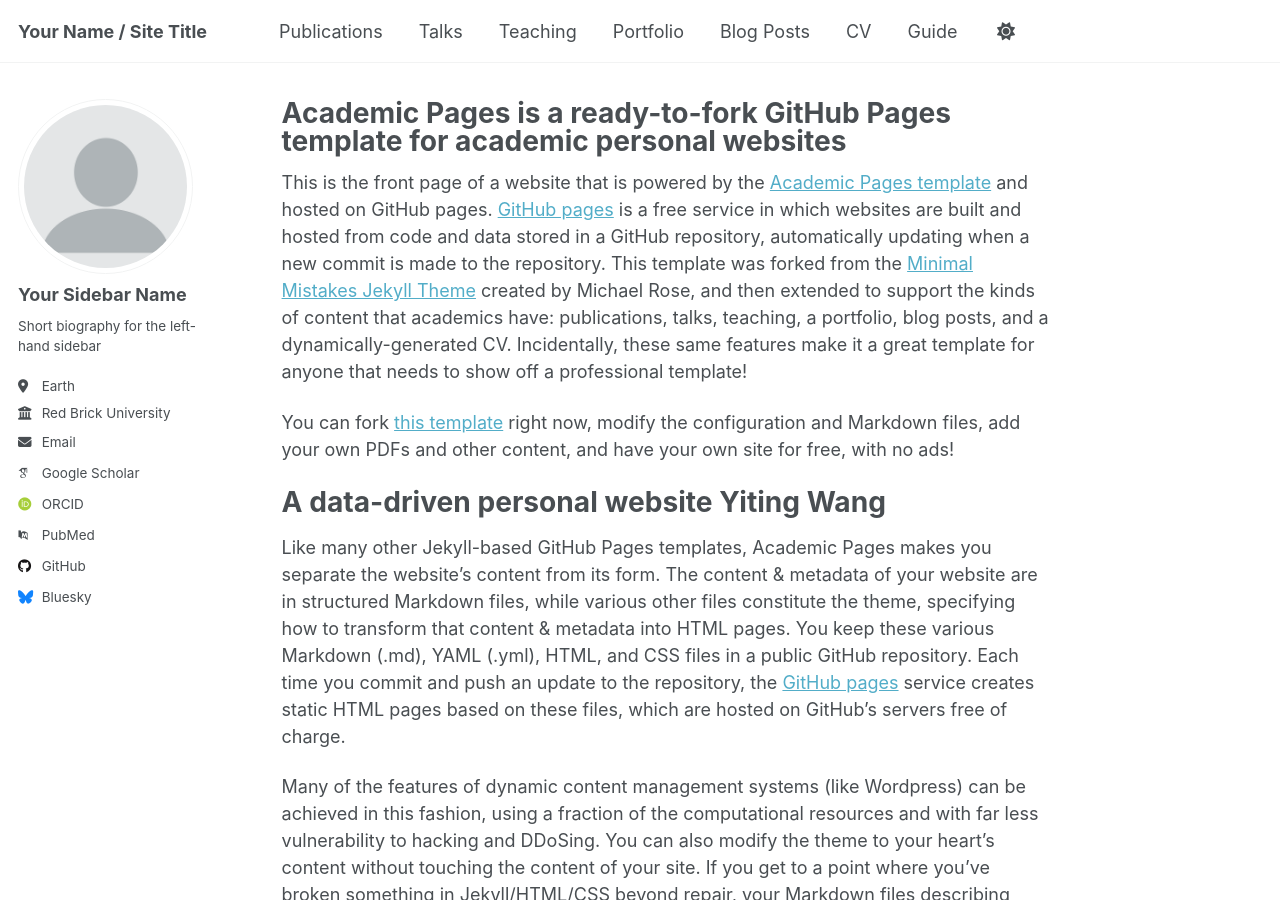
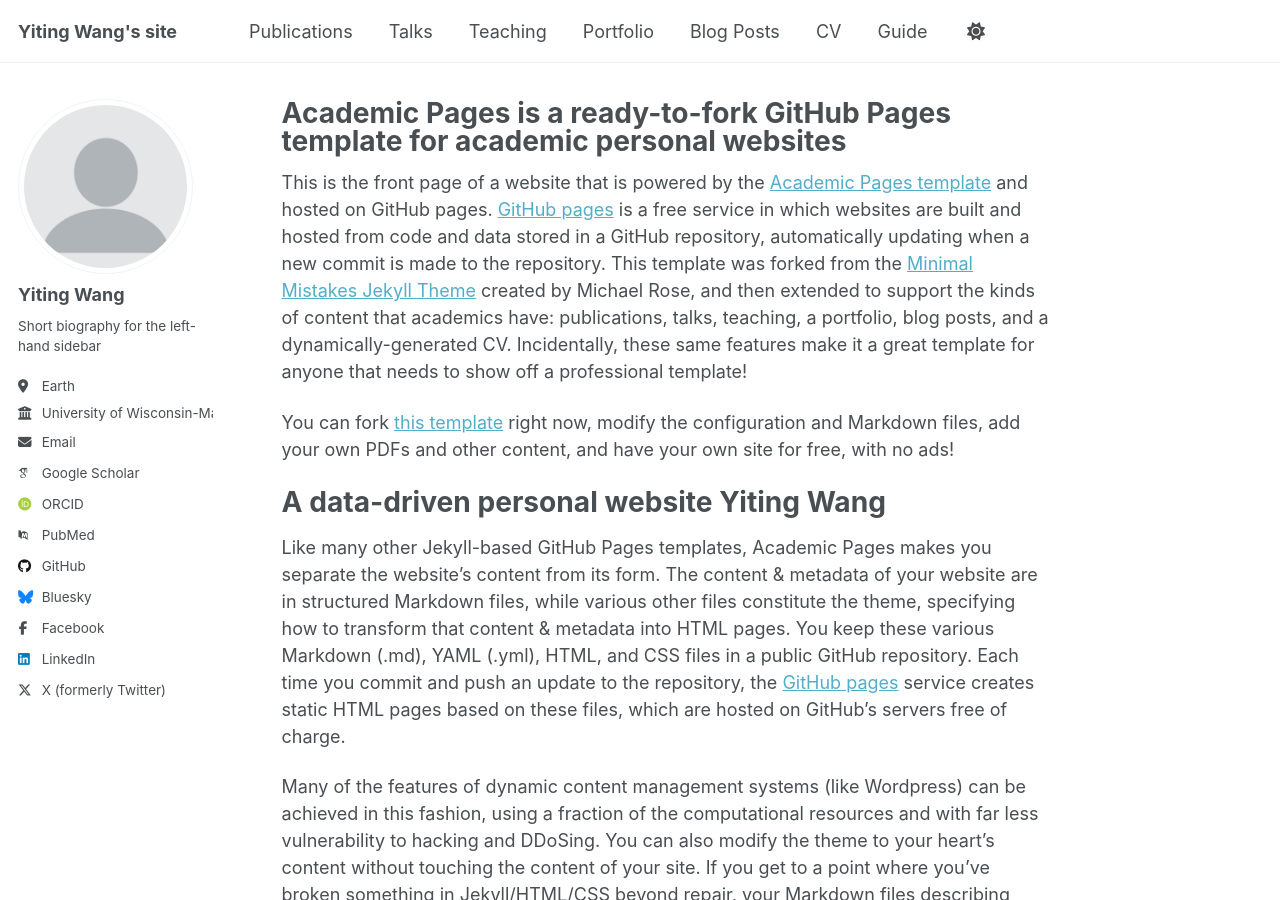
Before and after one commit to OdileYTWang/OdileYTWang.github.io, a Jekyll site: the page built from _pages/about.md, in a window 1280 px wide and 900 px high. Built offline with Jekyll 4.4.1, drawn with Linux system fonts in a browser that asks for light colours; some web fonts are replaced; a script that is not in the unit is left out.

Commit message:
Update _config.yml

```diff
--- a/_config.yml
+++ b/_config.yml
@@ -9,7 +9,7 @@
 # Basic Site Settings
 locale                   : "en-US"
 site_theme               : "default" # Currently available options are "default", "air"
-title                    : "Your Name / Site Title"
+title                    : "Yiting Wang's site"
 title_separator          : "-"
 name                     : &name "Your Name"
 description              : &description "Your Name's academic portfolio"   # Update this with a general description of your site, this is the default if not overridden by a page
@@ -24,13 +24,13 @@ repository               : "OdileYTWang/OdileYTWang.github.io"
 author:
   # Biographic information
   avatar           : "profile.png"
-  name             : "Your Sidebar Name"
+  name             : "Yiting Wang"
   pronouns         : # example: "she/her"
   bio              : "Short biography for the left-hand sidebar"
   location         : "Earth"
-  employer         : "Red Brick University"
+  employer         : "University of Wisconsin-Madison"
   uri              : # URL
-  email            : "none@example.org"
+  email            : "wang2632@wisc.edu"
 
   # Academic websites
   academia         : # URL
@@ -38,7 +38,7 @@ author:
   googlescholar    : "https://scholar.google.com/citations?user=PS_CX0AAAAAJ"
   inspire-hep      : # URL
   impactstory      : # URL
-  orcid            : "https://orcid.org/yourorcidurl"
+  orcid            : "https://orcid.org/0000-0002-3143-4552"
   semantic         : # URL
   pubmed           : "https://www.ncbi.nlm.nih.gov/pubmed/?term=john+snow"
   researchgate     : # URL
@@ -55,7 +55,7 @@ author:
   # Social media
   artstation       : # Username
   bluesky          : "bsky.app" # Replace this with you Bluesky username
-  facebook         : # Username
+  facebook         : "yiting.wang.1276"
   flickr           : # Username
   foursquare       : # Username
   goodreads        : # Username
@@ -63,7 +63,7 @@ author:
   keybase          : # Username
   instagram        : # Username
   lastfm           : # Username
-  linkedin         : # Username
+  linkedin         : "yitingwangphy"
   mastodon         : # URL
   medium           : # URL
   pinterest        : # Username
@@ -71,7 +71,7 @@ author:
   steam            : # Username
   telegram         : # URL
   tumblr           : # Username
-  twitter          : # Username for X / Twitter
+  twitter          : "Yiting_Wang_PHY"
   vine             : # Username
   weibo            : # Username
   wikipedia        : # Username
```
